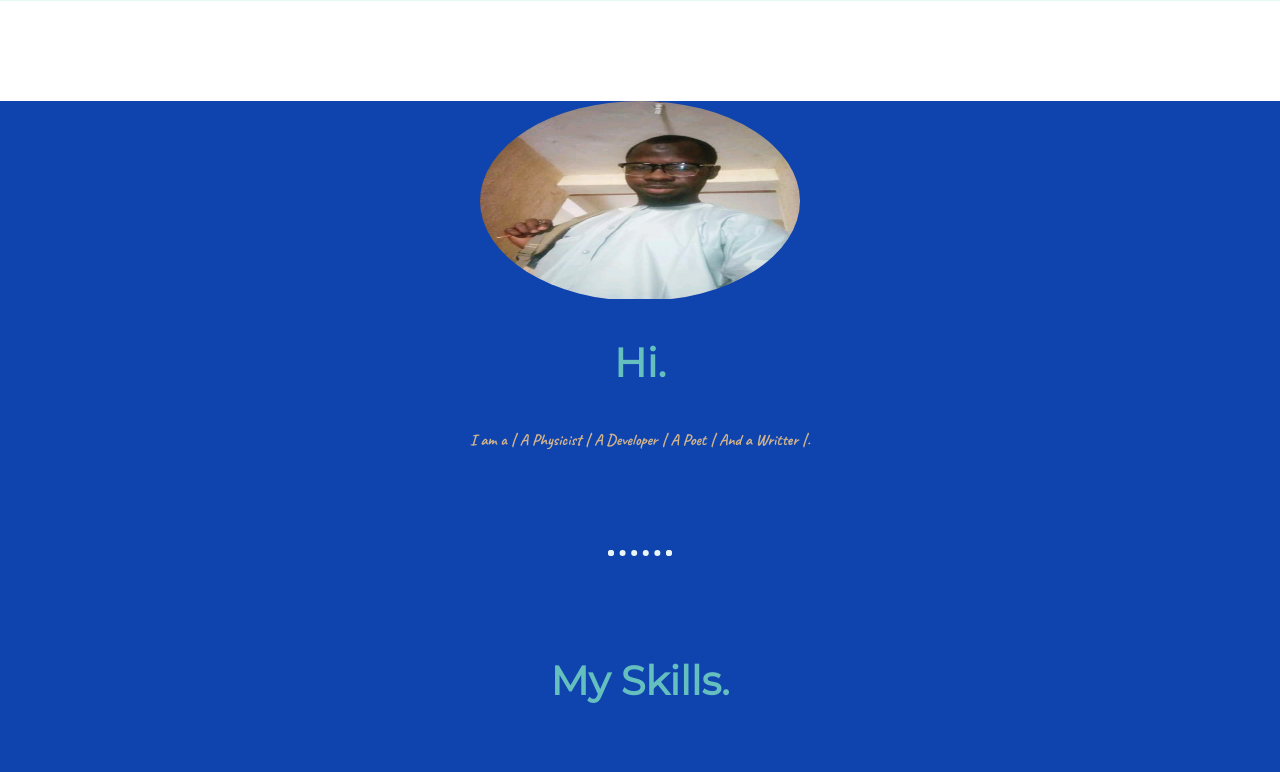
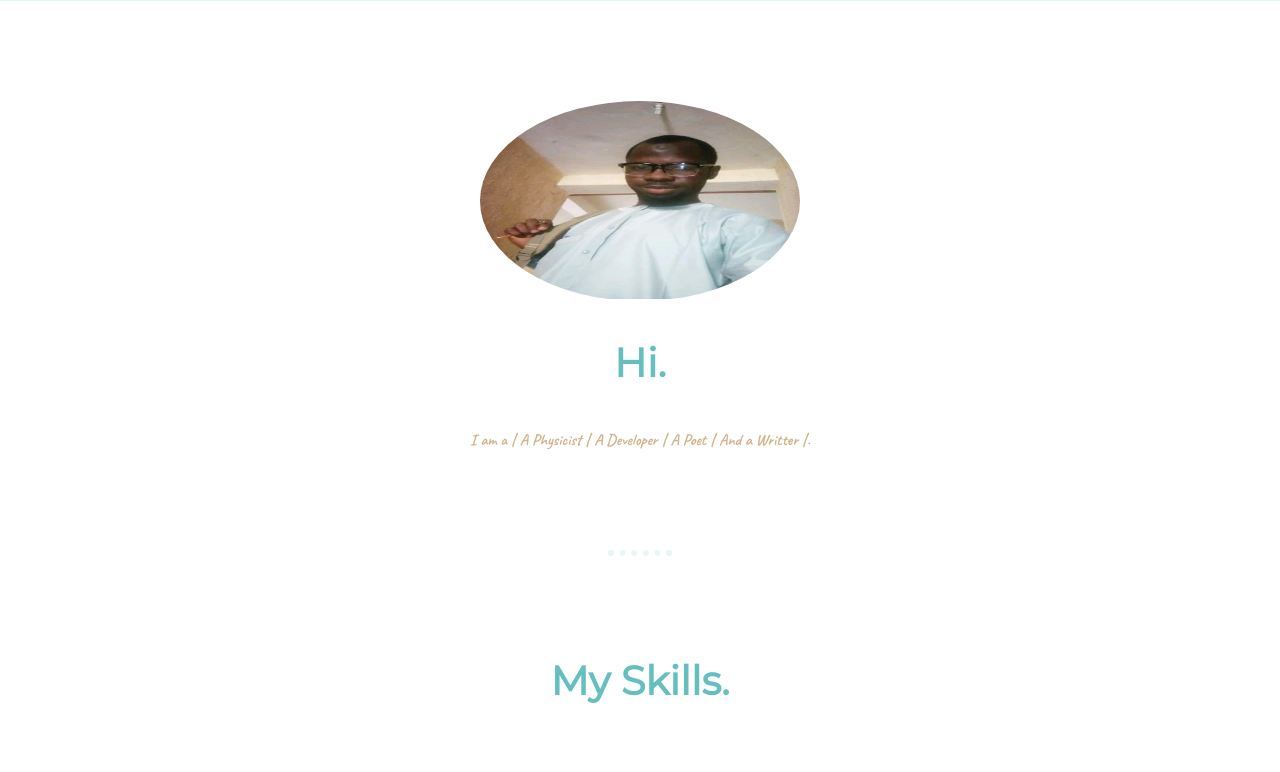
Before and after one commit to muslihudeen/peronalSite, a plain HTML site: page index.html in a window 1280 px wide. Shown: the part 928-1700 px from the top of the page. Drawn offline with Linux system fonts and the light colour scheme.

Commit message:
styles.css

```diff
--- a/css/styles.css
+++ b/css/styles.css
@@ -40,7 +40,7 @@ hr{
 }
 
 .middle-container{
-    background-color: #0f44af;
+    background-color: 0f44af;
     margin: 100px 0;
 
     }
```
